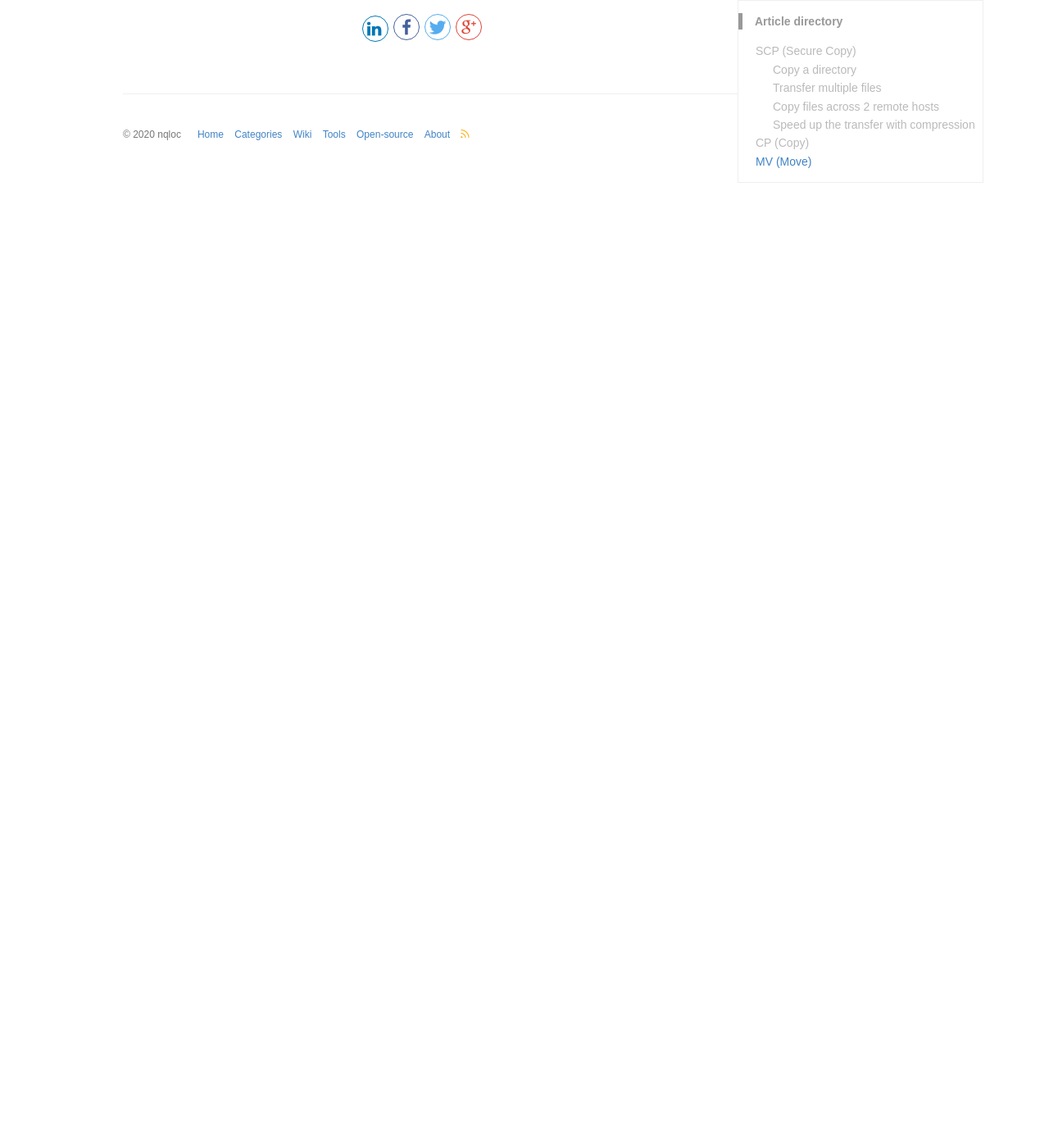
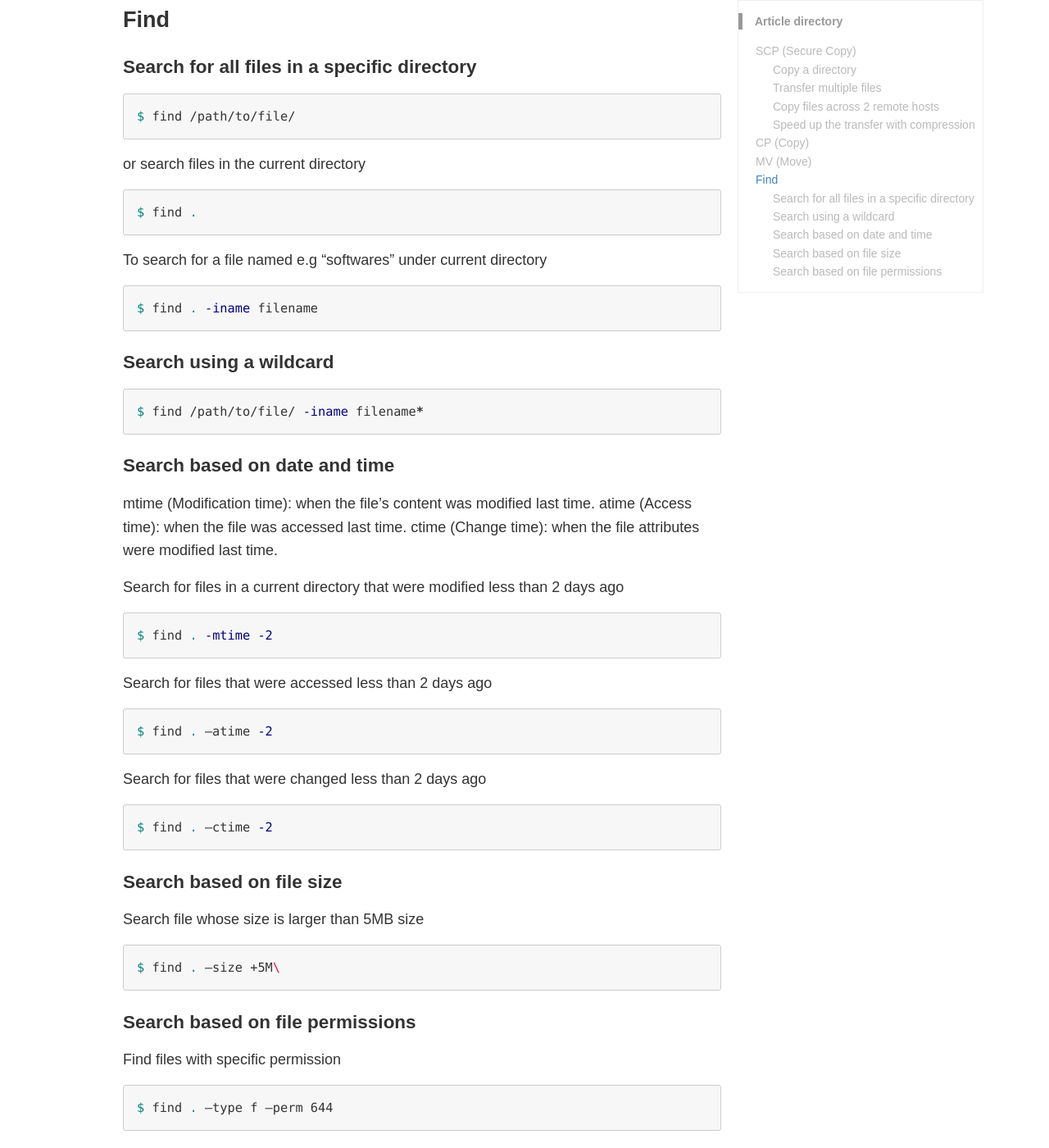
Before and after one commit to nqloc/nqloc.github.io, a Jekyll site: the page built from _wiki/linux.md, in a window 1280 px wide and 1400 px high, scrolled down 1270 px. Shown: the whole window at 82% size. Built offline with Jekyll 4.4.1, drawn with Linux system fonts in a browser that asks for light colours; comment, search, counter and statistics services are not loaded; before the commit the page ends 1483 px from its top, so only the background shows below that.

Commit message:
Update linux.md

````diff
--- a/_wiki/linux.md
+++ b/_wiki/linux.md
@@ -52,3 +52,69 @@ scp -vrC ~/Downloads root@192.168.1.3:/root/Downloads
 ### CP (Copy)
 
 ### MV (Move)
+
+### Find
+
+#### Search for all files in a specific directory
+
+```sh
+$ find /path/to/file/
+```
+
+or search files in the current directory
+
+```sh
+$ find .
+```
+
+To search for a file named e.g “softwares” under current directory
+
+```sh
+$ find . -iname filename
+```
+
+#### Search using a wildcard
+
+```sh
+$ find /path/to/file/ -iname filename*
+```
+
+#### Search based on date and time
+
+mtime (Modification time): when the file’s content was modified last time.
+atime (Access time): when the file was accessed last time.
+ctime (Change time): when the file attributes were modified last time.
+
+Search for files in a current directory that were modified less than 2 days ago
+
+```sh
+$ find . -mtime -2
+```
+
+Search for files that were accessed less than 2 days ago
+
+```sh
+$ find . –atime -2
+```
+
+Search for files that were changed less than 2 days ago
+
+```sh
+$ find . –ctime -2
+```
+
+#### Search based on file size
+
+Search file whose size is larger than 5MB size
+
+```sh
+$ find . –size +5M\
+```
+
+#### Search based on file permissions
+
+Find files with specific permission
+
+```sh
+$ find . –type f –perm 644
+```
````
